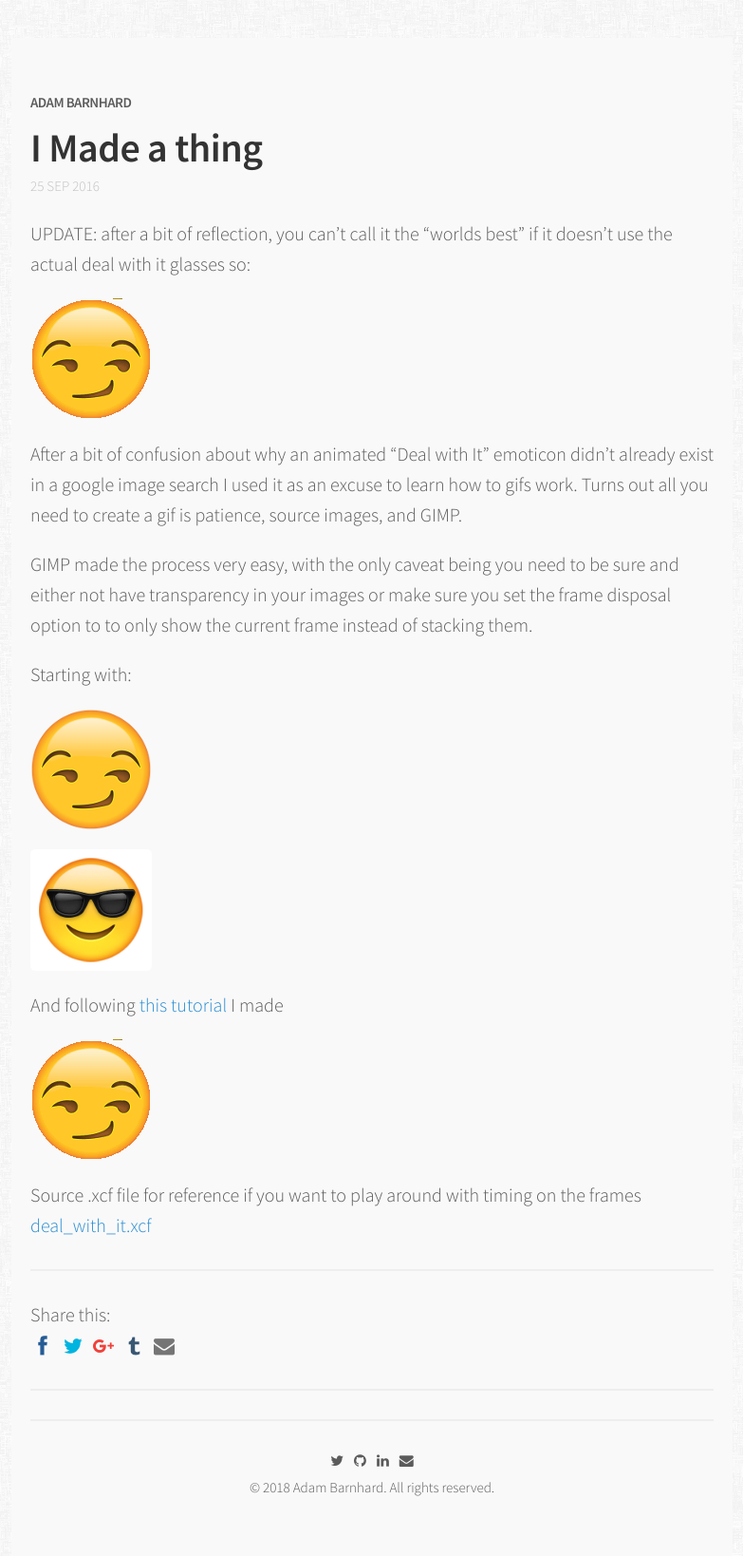
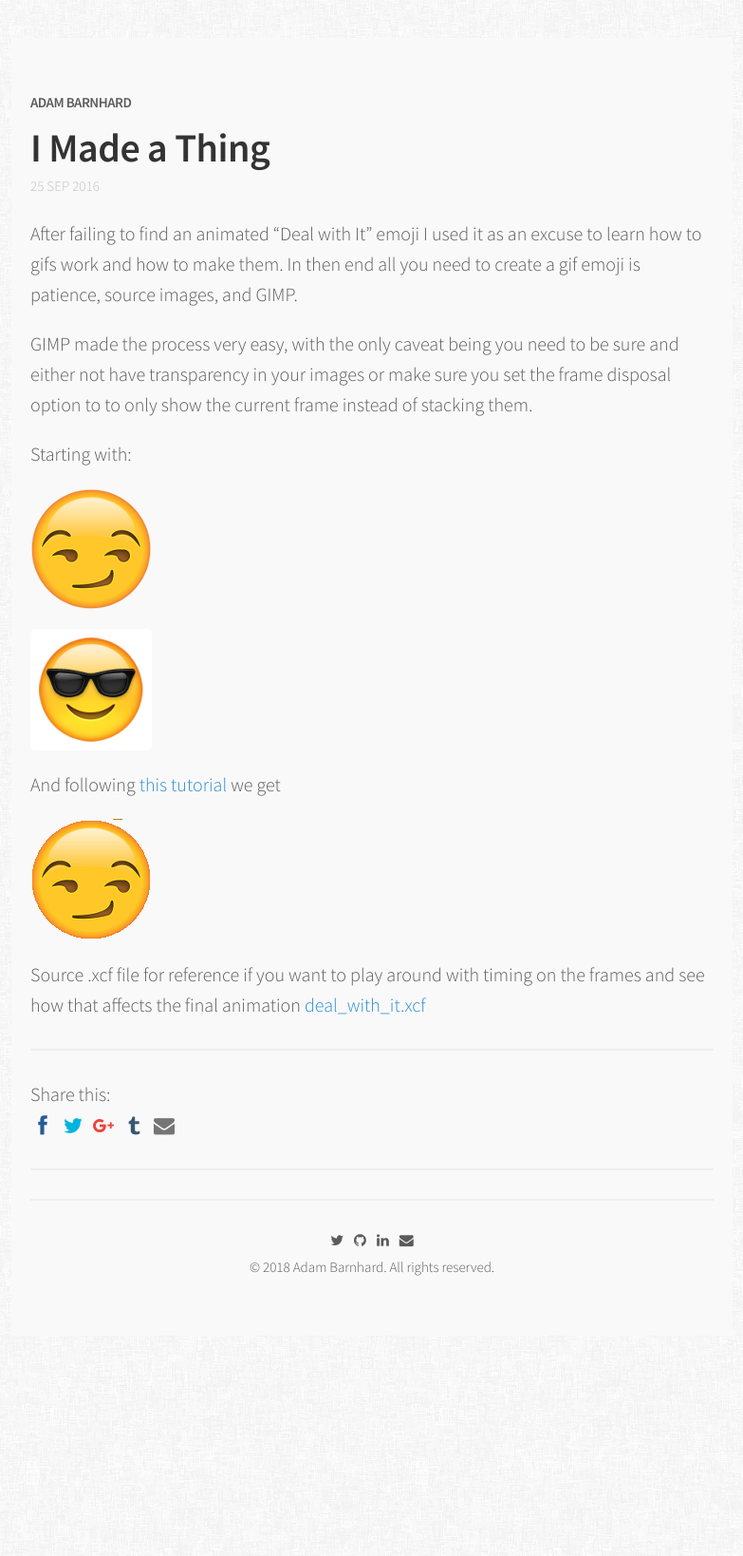
Before and after one commit to abarnhard/abarnhard.github.io, a Jekyll site: the page built from _posts/2016-09-25-I-made-a-thing.md, in a window 1280 px wide. Shown: the whole page at 95% size, without its empty margins (248-1031 px from the left). Built offline with Jekyll 4.4.1, drawn with Linux system fonts in a browser that asks for light colours; nearby versions of some CDN libraries; comment, search, counter and statistics services are not loaded; after the commit the page ends 1406 px from its top, so only the background shows below that.

Commit message:
site updates, moved drafts back to draft

```diff
--- a/_posts/2016-09-25-I-made-a-thing.md
+++ b/_posts/2016-09-25-I-made-a-thing.md
@@ -1,18 +1,14 @@
 ---
 layout: post
-title: "I Made a thing"
-description: "The worlds best Deal with It emoji"
+title: "I Made a Thing"
+description: "Deal with It gif emoji"
 date: 2016-09-25
 comments: true
 share: true
 ---
-UPDATE: after a bit of reflection, you can't call it the "worlds best" if it doesn't use the actual deal with it glasses
-so:
 
-![deal with it]({{ site.url }}/assets/img/deal_with_it/deal-with-it.gif "deal with it")
-
-After a bit of confusion about why an animated "Deal with It" emoticon didn't already exist in a google image search
-I used it as an excuse to learn how to gifs work. Turns out all you need to create a gif is patience, source images, and GIMP.
+After failing to find an animated "Deal with It" emoji I used it as an excuse to learn how to gifs work
+and how to make them. In then end all you need to create a gif emoji is patience, source images, and GIMP.
 
 GIMP made the process very easy, with the only caveat being you need to be sure and either not have transparency in your images
 or make sure you set the frame disposal option to to only show the current frame instead of stacking them.
@@ -23,9 +19,10 @@ Starting with:
 ![Sunglasses face]({{ site.url }}/assets/img/deal_with_it/smiling-face-with-sunglasses.png "Sunglasses face")
 
 
-And following [this tutorial](https://www.gimp.org/tutorials/Simple_Animations/) I made
+And following [this tutorial](https://www.gimp.org/tutorials/Simple_Animations/) we get
 
 ![deal with it]({{ site.url }}/assets/img/deal_with_it/deal_with_it.gif "deal with it")
 
-Source .xcf file for reference if you want to play around with timing on the frames
+Source .xcf file for reference if you want to play around with timing on the frames and see
+how that affects the final animation
 [deal_with_it.xcf]({{ site.url }}/assets/img/deal_with_it/deal_with_it.xcf)
```
Also changed, not shown: _drafts/2014-07-21-javascript-callbacks.md (renamed from _posts/2014-07-21-javascript-callbacks.md, +4 -6 lines), _posts/2016-09-24-it-lives.md (deleted, +0 -18 lines), _posts/2017-02-12-algorithms-01.md (+1 -1 lines), _drafts/2014-07-31-your-code-is-killing-polar-bears.md (renamed from _posts/2014-07-31-your-code-is-killing-polar-bears.md), _drafts/2014-08-19-data-attributes.md (renamed from _posts/2014-08-19-data-attributes.md), _drafts/2019-06-15-linked-list-use-case.md (added).
